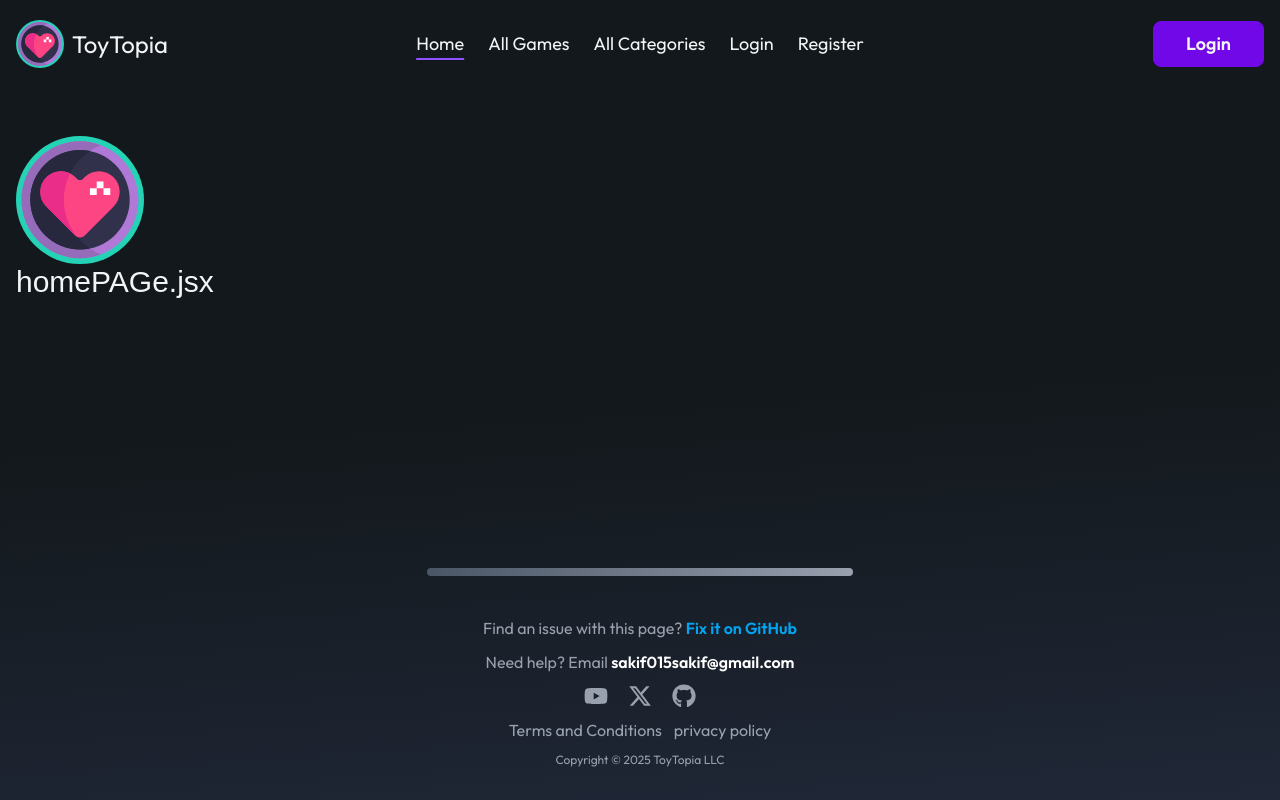
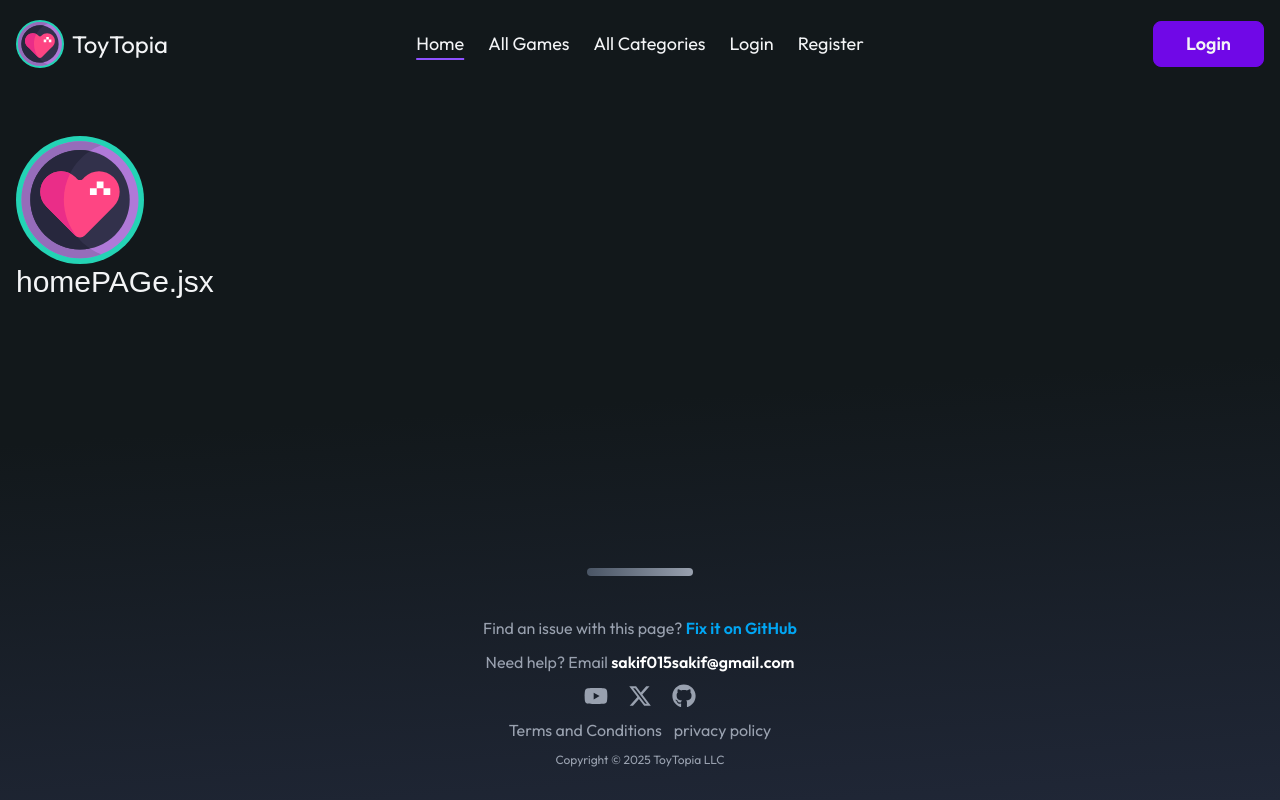
Before and after one commit to MdSakifHossain/PH-Lv01-B12A09-ToyTopia-04-11-2025, a React (Vite) app: page / in a window 1280 px wide. Built offline with nearby package versions, Linux system fonts and the light colour scheme; a web font is replaced by a local one.

Commit message:
feat(components): add custom Divider element

```diff
--- /dev/null
+++ b/src/components/Divider.jsx
@@ -0,0 +1,11 @@
+import React from "react";
+
+const Divider = ({ className }) => {
+  return (
+    <span
+      className={`w-full max-w-3/12 lg:max-w-1/12 h-2 rounded-full ${className}`}
+    ></span>
+  );
+};
+
+export default Divider;
--- a/src/components/Footer.jsx
+++ b/src/components/Footer.jsx
@@ -1,11 +1,12 @@
 import React from "react";
 import { FaGithub, FaYoutube } from "react-icons/fa";
 import { FaXTwitter } from "react-icons/fa6";
+import Divider from "./Divider";
 
 const Footer = () => {
   return (
     <footer className="font-outfit text-sm lg:text-base font-semibold lg:font-normal text-gray-400 pb-8 flex flex-col items-center justify-center gap-10">
-      <span className="w-6/12 max-w-4/12 h-2 rounded-full bg-linear-to-l from-gray-400 to-gray-600"></span>
+      <Divider className="bg-linear-to-l from-gray-400 to-gray-600" />
       <div className="flex flex-col gap-2.5">
         <p>
           Find an issue with this page?{" "}
```
